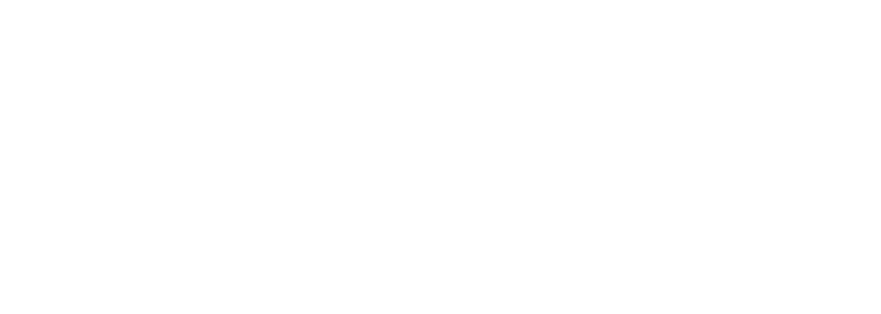
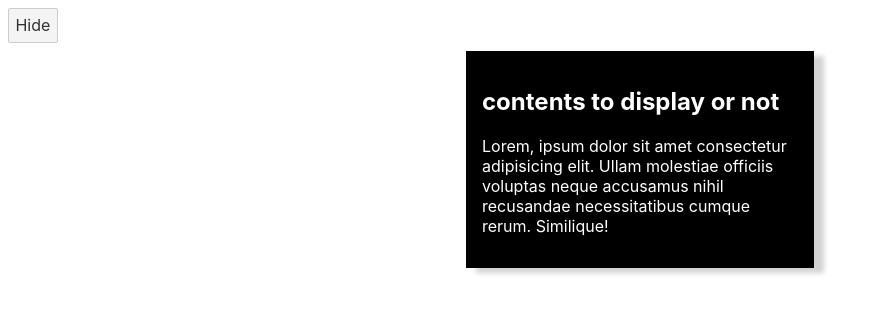
Before and after one commit to trevorius/SvelteDeAaZ-v1, a Svelte app: page / in a window 1280 px wide. Shown: the top 314 px of the page, without its empty margins (0-881 px from the left). Built offline with nearby package versions, Linux system fonts and the light colour scheme.

Commit message:
display hide logic

```diff
--- a/src/App.svelte
+++ b/src/App.svelte
@@ -1,5 +1,33 @@
 <script>
+  let toggle = true;
+
+  const toggleDisplay = () => {
+    toggle = !toggle;
+  };
 </script>
 
+<button on:click={toggleDisplay}>{toggle === false ? 'Display' : 'Hide'}</button
+>
+<div class={toggle ? 'show' : 'hide'}>
+  <h2>contents to display or not</h2>
+  <p>
+    Lorem, ipsum dolor sit amet consectetur adipisicing elit. Ullam molestiae
+    officiis voluptas neque accusamus nihil recusandae necessitatibus cumque
+    rerum. Similique!
+  </p>
+</div>
+
 <style>
+  .show {
+    display: block;
+    width: 25%;
+    margin: auto;
+    padding: 1em;
+    background-color: black;
+    color: white;
+    box-shadow: 10px 5px 5px lightgrey;
+  }
+  .hide {
+    display: none;
+  }
 </style>
```
